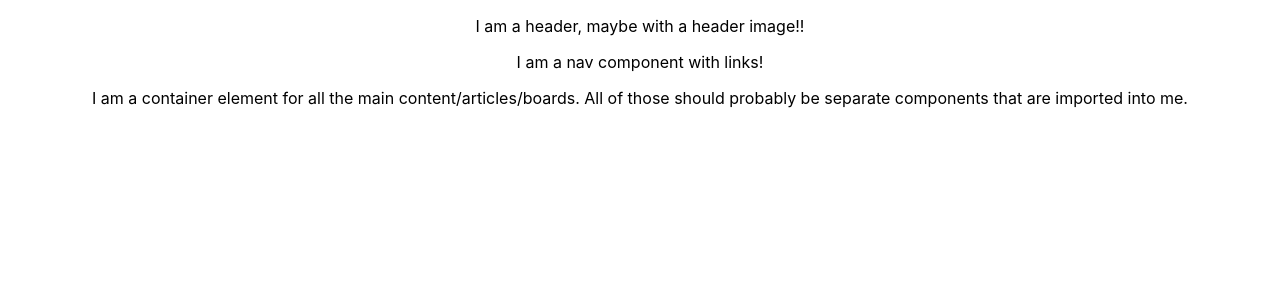
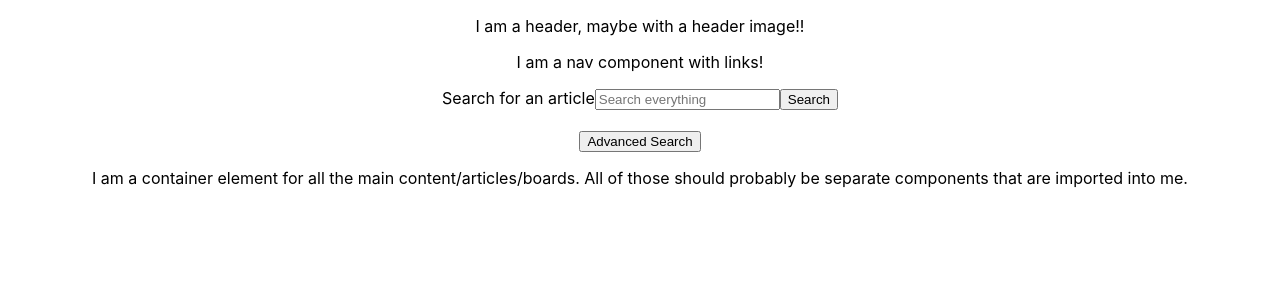
Before and after one commit to Build-Week-Pintereach-1/Front-end, a React (Create React App) app in the folder pintereach-fe/: page / in a window 1280 px wide. Shown: the top 300 px of the page. Built offline with nearby package versions, Linux system fonts and the light colour scheme.

Commit message:
Form built. Working on query constructor.

```diff
--- a/pintereach-fe/src/App.js
+++ b/pintereach-fe/src/App.js
@@ -1,13 +1,17 @@
-import React from 'react';
+import React, { useState } from 'react';
 import './App.css';
 
 import Header from './components/Header';
 import MainContainer from './components/MainContainer'
 
 function App() {
+  const [search, setSearch] = useState({
+    queryType: "",
+    query: ""
+  })
   return (
     <div className="App">
-      <Header />
+      <Header search={search} setSearch={setSearch}/>
       <MainContainer />
     </div>
   );
--- a/pintereach-fe/src/components/Header.js
+++ b/pintereach-fe/src/components/Header.js
@@ -1,11 +1,13 @@
 import React from 'react'
 import Nav from './Nav'
+import SearchForm from './SearchForm'
 
-function Header () {
+function Header ({search, setSearch}) {
     return (
         <header>
             <p>I am a header, maybe with a header image!!</p>
             <Nav />
+            <SearchForm search={search} setSearch={setSearch}/>
         </header>
 
     )
--- /dev/null
+++ b/pintereach-fe/src/components/SearchForm.js
@@ -0,0 +1,117 @@
+import React, { useState } from 'react'
+
+function SearchForm ({search, setSearch}) {
+    const [advSearch, setAdvSearch] = useState(false)
+    const [tempSearch, setTempSearch] = useState({
+        everything: "",
+        title: "",
+        author: "",
+        journal: "",
+        abstract: ""
+    })
+
+    const setAdv = (e) => {
+        e.preventDefault()
+        setAdvSearch(!advSearch)
+    }
+
+    const handleChange = (e) => {
+        setTempSearch({
+            ...tempSearch,
+            [e.target.name]: e.target.value
+        })
+        console.log(tempSearch)
+
+    }
+
+    /**
+     * everything
+     * title
+     * author
+     * abstract
+     * journal
+     *
+     */
+
+    const assembleQuery = (e) => {
+        e.preventDefault()
+        console.log("final search", tempSearch)
+        console.log(Object.entries(tempSearch))
+
+        const queryArray = Object.entries(tempSearch)
+
+        const newArray = queryArray
+            .map(arr => {
+                if (arr[1]) {
+                    return `${arr[0]}: ${arr[1]}`
+                } else {
+                return
+                }
+            })
+            .filter(arr => {
+                return !arr === false
+            })
+
+        console.log("after map", newArray)
+
+    }
+
+    return (
+        <form onSubmit={assembleQuery}>
+            <label htmlFor="query">Search for an article</label>
+            <input
+                type="text"
+                id="query"
+                name="everything"
+                placeholder="Search everything"
+                value={tempSearch.everything}
+                onChange={handleChange}></input>
+                <button type="submit">Search</button>
+            <br/>
+            <br/>
+            <button onClick={setAdv}> Advanced Search </button>
+
+            {advSearch &&
+            <React.Fragment>
+            <label htmlFor="title">Title</label>
+            <input
+                type="text"
+                id="title"
+                name="title"
+                placeholder="Search titles"
+                value={tempSearch.title}
+                onChange={handleChange}></input>
+
+            <label htmlFor="author">Author(s)</label>
+            <input
+                type="text"
+                id="author"
+                name="author"
+                placeholder="Search authors"
+                value={tempSearch.author}
+                onChange={handleChange}></input>
+
+            <label htmlFor="journal">Journal</label>
+            <input
+                type="text"
+                id="journal"
+                name="journal"
+                placeholder="Search journals"
+                value={tempSearch.journal}
+                onChange={handleChange}></input>
+
+            <label htmlFor="abstract">Abstract</label>
+            <input
+                type="text"
+                id="abstract"
+                name="abstract"
+                placeholder="Search abstracts"
+                value={tempSearch.abstract}
+                onChange={handleChange}></input>
+            </React.Fragment>
+            }
+        </form>
+    )
+}
+
+export default SearchForm;
```
Also changed, not shown: 1 other file (tests, documents, lock files or other folders).
